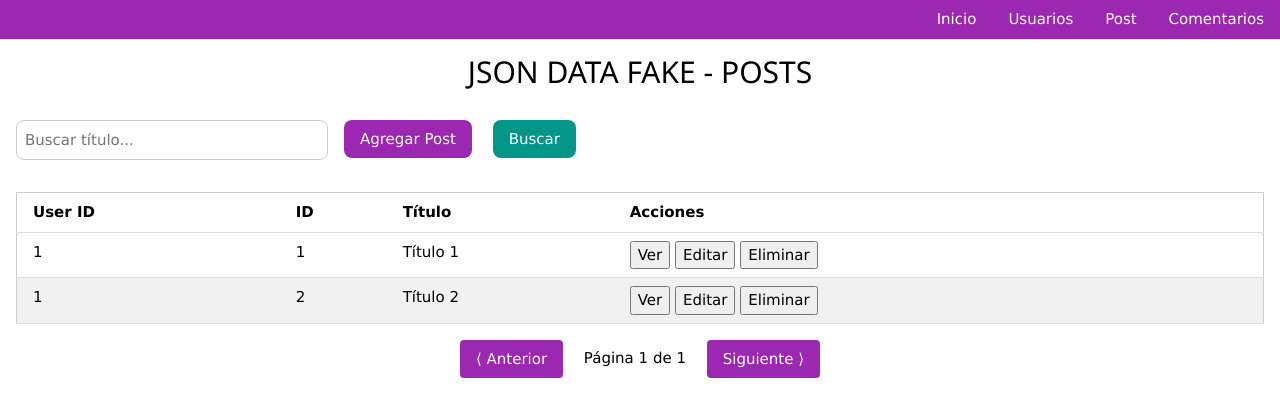
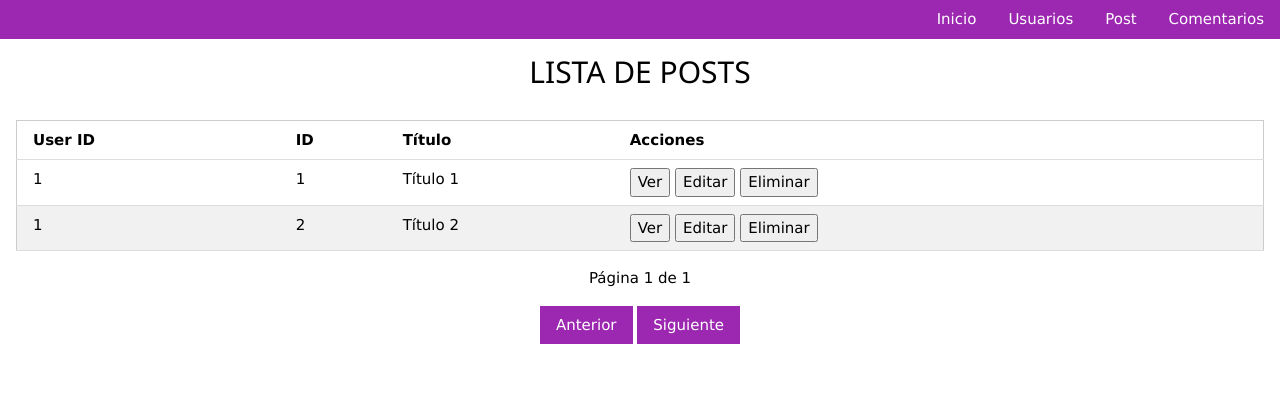
Before and after one commit to MORALESERICK/SERVIDORESTATICO1, a website: page public/Post.html in a window 1280 px wide. Drawn offline with nearby package versions, Linux system fonts and the light colour scheme.

Commit message:
Update Post.html

```diff
--- a/public/Post.html
+++ b/public/Post.html
@@ -4,10 +4,17 @@
   <meta charset="UTF-8">
   <meta name="viewport" content="width=device-width, initial-scale=1.0">
   <title>Posts</title>
+
+  <!-- W3CSS -->
   <link rel="stylesheet" href="https://www.w3schools.com/w3css/4/w3.css">
+
+  <!-- Íconos -->
   <link rel="stylesheet" href="https://cdnjs.cloudflare.com/ajax/libs/font-awesome/6.4.0/css/all.min.css">
 </head>
+
 <body>
+
+  <!-- BARRA SUPERIOR -->
   <div class="w3-bar w3-purple">
     <div class="w3-right">
       <button class="w3-bar-item w3-button" onclick="location.href='index.html'">Inicio</button>
@@ -17,18 +24,14 @@
     </div>
   </div>
 
+  <!-- TÍTULO -->
   <div class="w3-center">
-    <h2> JSON DATA FAKE - POSTS </h2>
+    <h2>LISTA DE POSTS</h2>
   </div>
 
-  <!-- Buscar y agregar -->
+  <!-- TABLA -->
   <div class="w3-container w3-padding-16">
-    <input type="text" id="buscarPost" class="w3-input w3-border w3-round-large w3-quarter" placeholder="Buscar título...">
-    <button class="w3-button w3-purple w3-round-large w3-margin-left" onclick="agregarPost()">Agregar Post</button>
-    <button class="w3-button w3-teal w3-round-large w3-margin-left" onclick="buscar()">Buscar</button>
-  </div>
 
-  <div class="w3-container w3-padding-16">
     <table class="w3-table-all">
       <thead>
         <tr>
@@ -38,31 +41,42 @@
           <th>Acciones</th>
         </tr>
       </thead>
+
       <tbody id="tbl_posts"></tbody>
     </table>
 
-    <!-- Paginación -->
-    <div class="w3-center w3-margin-top">
-      <button class="w3-button w3-purple w3-round" onclick="cambiarPagina(-1)">⟨ Anterior</button>
-      <span id="paginaActual" class="w3-margin"></span>
-      <button class="w3-button w3-purple w3-round" onclick="cambiarPagina(1)">Siguiente ⟩</button>
+    <!-- Indicador de página -->
+    <p id="paginaActual" class="w3-center w3-margin-top"></p>
+
+    <!-- Botones de navegación -->
+    <div class="w3-center w3-margin">
+      <button class="w3-button w3-purple" onclick="anteriorPagina()">Anterior</button>
+      <button class="w3-button w3-purple" onclick="siguientePagina()">Siguiente</button>
+    </div>
   </div>
 
-    <!-- Modal -->
+  <!-- MODAL -->
   <div id="modal" class="w3-modal">
     <div class="w3-modal-content w3-animate-top w3-card-4" style="max-width:500px">
+
       <header class="w3-container w3-purple">
         <span onclick="closeModal()" class="w3-button w3-display-topright">&times;</span>
         <h3>Detalles del Post</h3>
       </header>
-        <div class="w3-container" id="modal-body" style="padding:16px"></div>
+
+      <div class="w3-container" id="modal-body" style="padding:16px">
+        <!-- contenido dinámico -->
+      </div>
+
       <footer class="w3-container w3-purple">
-          <p><button class="w3-button w3-right" onclick="closeModal()">Cerrar</button></p>
+        <button class="w3-button w3-right" onclick="closeModal()">Cerrar</button>
       </footer>
-      </div>
+
     </div>
   </div>
 
+  <!-- Script del Post -->
   <script src="Post.js"></script>
+
 </body>
 </html>
```
Lines whose indentation alone changed are shown as unchanged.
